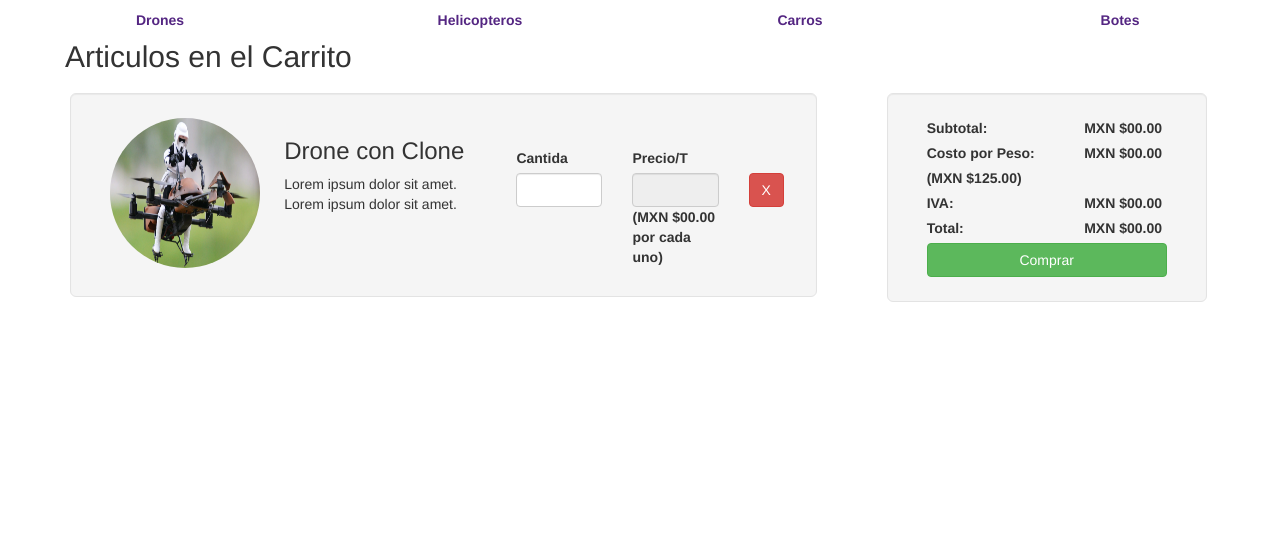
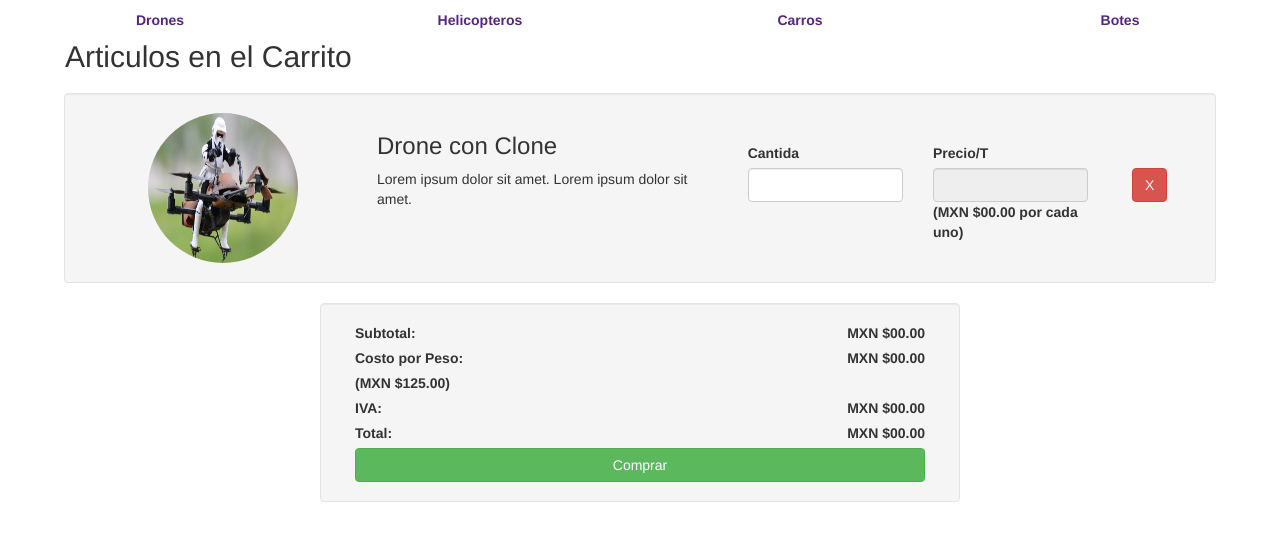
Before and after one commit to efraindiaz/kontrolgeek, a PHP site: page /caja.php in a window 1280 px wide. Shown: the part 52-593 px from the top of the page. Run offline with PHP 8.4, Linux system fonts and the light colour scheme.

Commit message:
pago version 2

```diff
--- a/caja.php
+++ b/caja.php
@@ -7,16 +7,14 @@
 	<link rel="stylesheet" href="css/caja.css">
 	<link rel="stylesheet" href="css/header.css">
 	<script src="js/bootstrap.min.js"></script>
-	<title>Document</title>
+	<title>Caja</title>
 </head>
 <body>
 	<?php include 'header.php' ?>
 	<h2 class="titulo">Articulos en el Carrito</h2>
-	<div class="container-fluid">
-		<div class="row">
-			<div class="col-sm-7 productos">
-				<div class="row well well-lg">
-					<div class="col-sm-3">
+		<div class="prodcutos container">
+			<div class=" row well content-fluid">
+				<div class="col-sm-3" style="text-align: center;">
 					<img src="img/drone.png" class="image">
 				</div>
 				<div class="col-sm-4">
@@ -46,18 +44,18 @@
 				</div>
 			</div>
 		</div>
-			<div class="col-sm-3 pago">
-				<div class="row well well-lg">
+	<div class="pago container">
+		<div class="row well content-fluid">
 			<div class="col-sm-7">
 				<label>Subtotal:</label>
 			</div>
-					<div class="col-sm-5">
+			<div class="col-sm-5 der">
 				<label>MXN $00.00</label>
 			</div>
 			<div class="col-sm-7">
 				<label>Costo por Peso:</label>
 			</div>
-					<div class="col-sm-5">
+			<div class="col-sm-5 der">
 				<label>MXN $00.00</label>
 			</div>
 			<div class="col-sm-12">
@@ -66,14 +64,13 @@
 			<div class="col-sm-7">
 				<label>IVA:</label>
 			</div>
-					<div class="col-sm-5">
+			<div class="col-sm-5 der">
 				<label>MXN $00.00</label>
 			</div>
-
 			<div class="col-sm-7">
 				<label>Total:</label>
 			</div>
-					<div class="col-sm-5">
+			<div class="col-sm-5 der">
 				<label>MXN $00.00</label>
 			</div>
 			<div class="col-sm-12">
@@ -81,7 +78,5 @@
 			</div>
 		</div>
 	</div>
-		</div>
-	</div>
 </body>
 </html>
--- a/css/caja.css
+++ b/css/caja.css
@@ -1,8 +1,11 @@
+.prodcutos{
 
+	width: 90%;
 
-.productos{
-	margin-left: 70px;
+}
 
+.pago{
+	width: 50%;
 }
 
 .titulo{
@@ -10,32 +13,26 @@
 	margin-bottom: 20px;
 
 }
-
-.pago{
-	margin-left: 70px
+.image{
+	border-radius: 50%;
+	width: 150px;
+	height: 150px;
 }
-
-.image{
-
-	align-content: center;
-	border-radius: 50%;
-	height: 150px;
-	width: 150px;
-
-}
-
-
 
 .imp{
 	padding-top: 30px;
+	width: 100%;
 }
 
 .btnx{
+	text-align: center;
 	padding-top: 55px;
 }
 
 .btnc{
-
 	padding-bottom-bottom: 20px;
 	padding-left: 95px;
 }
+.der{
+	text-align: right;
+}
```
Lines whose indentation alone changed are shown as unchanged.
